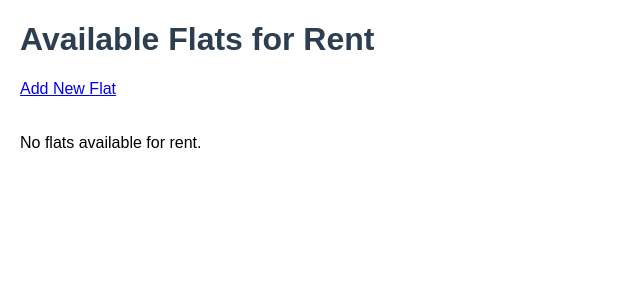
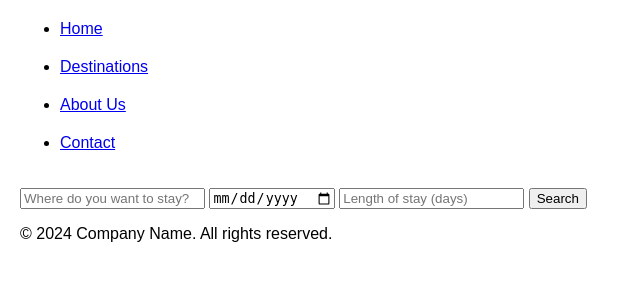
Before and after one commit to YuriiKachur/primerose, a Flask app: template templates/index.html in a window 1280 px wide. Shown: the top 300 px of the page, without its empty margins (0-640 px from the left). Run offline with Flask 3, Linux system fonts and the light colour scheme; the template is opened without the code that fills it, so the values that code supplies are empty.

Commit message:
Update index.html

```diff
--- a/templates/index.html
+++ b/templates/index.html
@@ -3,28 +3,44 @@
 <head>
     <meta charset="UTF-8">
     <meta name="viewport" content="width=device-width, initial-scale=1.0">
-    <title>Flat Rentals</title>
+    <title>Home Page</title>
     <link rel="stylesheet" href="{{ url_for('static', filename='style.css') }}">
 </head>
 <body>
-    <h1>Available Flats for Rent</h1>
-    <a href="/add_flat">Add New Flat</a>
+    <header>
+        <nav>
+            <ul>
+                <li><a href="#">Home</a></li>
+                <li><a href="#">Destinations</a></li>
+                <li><a href="#">About Us</a></li>
+                <li><a href="#">Contact</a></li>
+            </ul>
+        </nav>
+    </header>
 
-    <div class="flat-list">
-        {% for flat in flats %}
-            <div class="flat">
-                <h2>{{ flat.title }}</h2>
-                <p>Price: ${{ flat.price }}</p>
-                <p>Description: {{ flat.description }}</p>
-                {% if flat.photo %}
-                    <img src="{{ flat.photo }}" alt="{{ flat.title }}" width="200">
-                {% else %}
-                    <p>No photo available</p>
-                {% endif %}
-            </div>
-        {% else %}
-            <p>No flats available for rent.</p>
+    <section class="hero">
+        <div class="overlay">
+            <form action="/search" method="POST" class="search-bar">
+                <input type="text" name="location" placeholder="Where do you want to stay?" required>
+                <input type="date" name="move_in_date" required>
+                <input type="number" name="length_of_stay" placeholder="Length of stay (days)" required>
+                <button type="submit">Search</button>
+            </form>
+        </div>
+    </section>
+
+    <section class="features">
+        {% for destination in destinations %}
+        <div class="feature-card">
+            <img src="{{ url_for('static', filename=destination.image) }}" alt="{{ destination.city }}">
+            <h3>{{ destination.city }}</h3>
+            <p>{{ destination.description }}</p>
+        </div>
         {% endfor %}
-    </div>
+    </section>
+
+    <footer>
+        <p>&copy; 2024 Company Name. All rights reserved.</p>
+    </footer>
 </body>
 </html>
```
